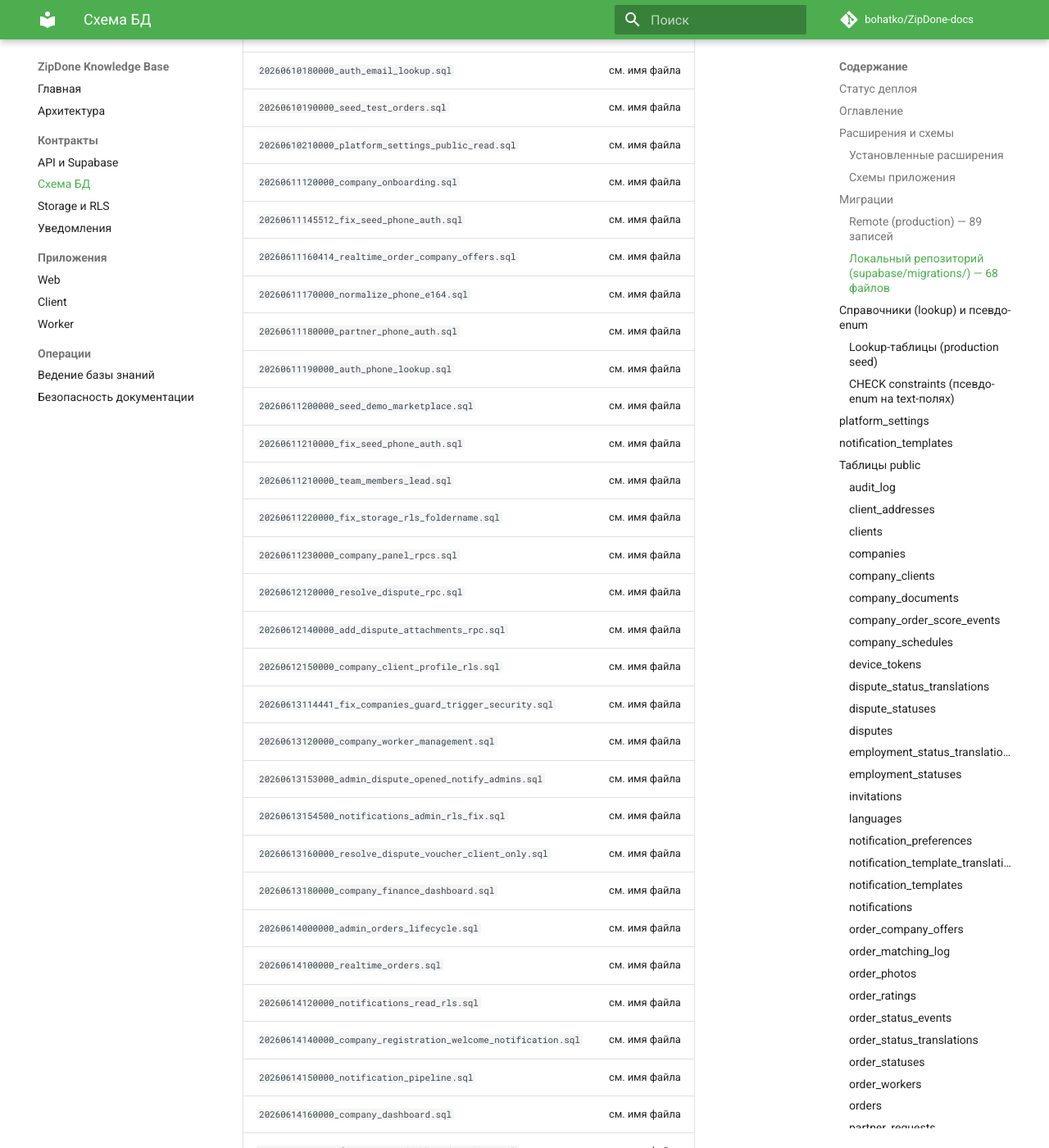
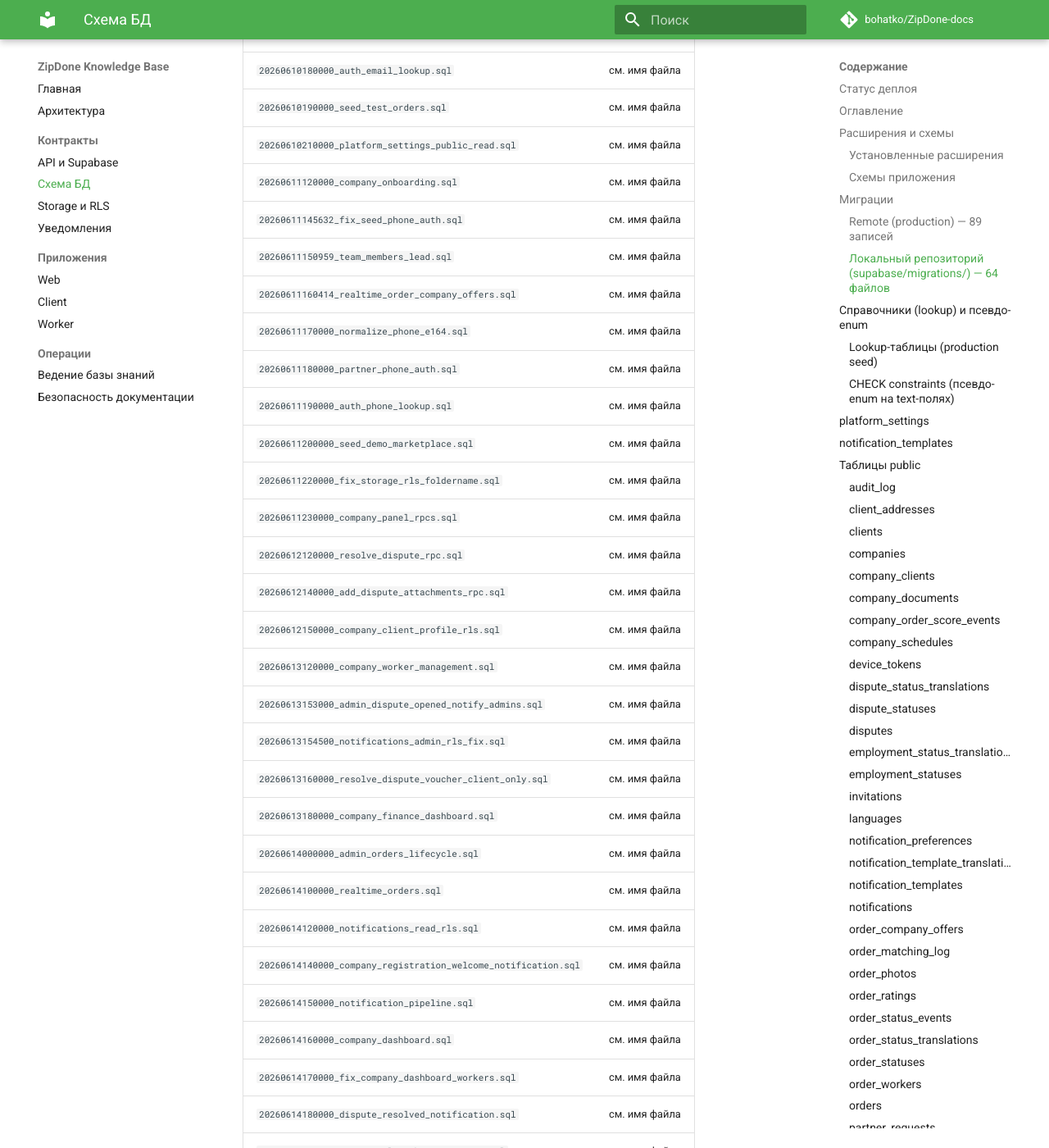
Before and after one commit to bohatko/ZipDone-docs, an MkDocs documentation site: the page built from docs/database-schema.md, in a window 1280 px wide and 1400 px high, scrolled down 8295 px. Shown: the whole window at 82% size. Built offline with MkDocs 1.6.1 and Material for MkDocs 9.7.7, drawn with Linux system fonts in a browser that asks for light colours; comment, search, counter and statistics services are not loaded; some of the changed text lies outside the part shown.

Commit message:
Sync schema snapshot and migration drift note after local cleanup.
Local ZipDone-web migrations reduced to 64 files after removing empty placeholders and duplicate timestamps.

Co-authored-by: Cursor <cursoragent@cursor.com>

```diff
--- a/docs/database-schema.md
+++ b/docs/database-schema.md
@@ -14,7 +14,7 @@
 | Проект | **Zipdone** (`nlpswsajjexnaqpwyiph`), регион eu-west-1 |
 | PostgreSQL | 17.6.1.127 |
 | Применено миграций (remote) | 89 |
-| Файлов миграций (local repo) | 68 |
+| Файлов миграций (local repo) | 64 |
 | Таблиц в `public` | 62 (RLS на всех) |
 | Sequences | 2 (`order_number_seq`, `dispute_number_seq`) |
 | Materialized views | 3 (закрыты от Data API) |
@@ -171,7 +171,7 @@
 
 > Remote содержит больше записей, чем файлов в репозитории: часть локальных миграций при деплое разбивалась на несколько шагов (например, `notification_pipeline` → 5 частей).
 
-### Локальный репозиторий (`supabase/migrations/`) — 68 файлов
+### Локальный репозиторий (`supabase/migrations/`) — 64 файлов
 
 | Файл | Содержимое |
 |------|-----------|
@@ -206,20 +206,18 @@
 | `20260610190000_seed_test_orders.sql` | см. имя файла |
 | `20260610210000_platform_settings_public_read.sql` | см. имя файла |
 | `20260611120000_company_onboarding.sql` | см. имя файла |
-| `20260611145512_fix_seed_phone_auth.sql` | см. имя файла |
+| `20260611145632_fix_seed_phone_auth.sql` | см. имя файла |
+| `20260611150959_team_members_lead.sql` | см. имя файла |
 | `20260611160414_realtime_order_company_offers.sql` | см. имя файла |
 | `20260611170000_normalize_phone_e164.sql` | см. имя файла |
 | `20260611180000_partner_phone_auth.sql` | см. имя файла |
 | `20260611190000_auth_phone_lookup.sql` | см. имя файла |
 | `20260611200000_seed_demo_marketplace.sql` | см. имя файла |
-| `20260611210000_fix_seed_phone_auth.sql` | см. имя файла |
-| `20260611210000_team_members_lead.sql` | см. имя файла |
 | `20260611220000_fix_storage_rls_foldername.sql` | см. имя файла |
 | `20260611230000_company_panel_rpcs.sql` | см. имя файла |
 | `20260612120000_resolve_dispute_rpc.sql` | см. имя файла |
 | `20260612140000_add_dispute_attachments_rpc.sql` | см. имя файла |
 | `20260612150000_company_client_profile_rls.sql` | см. имя файла |
-| `20260613114441_fix_companies_guard_trigger_security.sql` | см. имя файла |
 | `20260613120000_company_worker_management.sql` | см. имя файла |
 | `20260613153000_admin_dispute_opened_notify_admins.sql` | см. имя файла |
 | `20260613154500_notifications_admin_rls_fix.sql` | см. имя файла |
@@ -235,11 +233,9 @@
 | `20260614180000_dispute_resolved_notification.sql` | см. имя файла |
 | `20260614190000_auto_complete_hours_setting.sql` | см. имя файла |
 | `20260614200000_company_profile.sql` | см. имя файла |
-| `20260614210000_fix_companies_guard_trigger_security.sql` | см. имя файла |
 | `20260614220000_fix_open_disputes_count.sql` | см. имя файла |
 | `20260614230000_db_cleanup_audit.sql` | см. имя файла |
-| `20260709142650_fix_client_order_rls_recursion.sql` | см. имя файла |
-| `20260709150000_fix_client_order_rls_recursion.sql` | см. имя файла |
+| `20260709143000_fix_client_order_rls_recursion.sql` | см. имя файла |
 | `20260710103742_team_stats_denormalization.sql` | см. имя файла |
 | `20260711150000_find_matching_companies_team_capacity.sql` | см. имя файла |
 | `20260711160000_admin_matching_exhausted.sql` | см. имя файла |
```
Also changed, not shown: other parts of docs/database-schema.md (+1 -1 lines), docs/api-contracts.md (+1 -1 lines).
